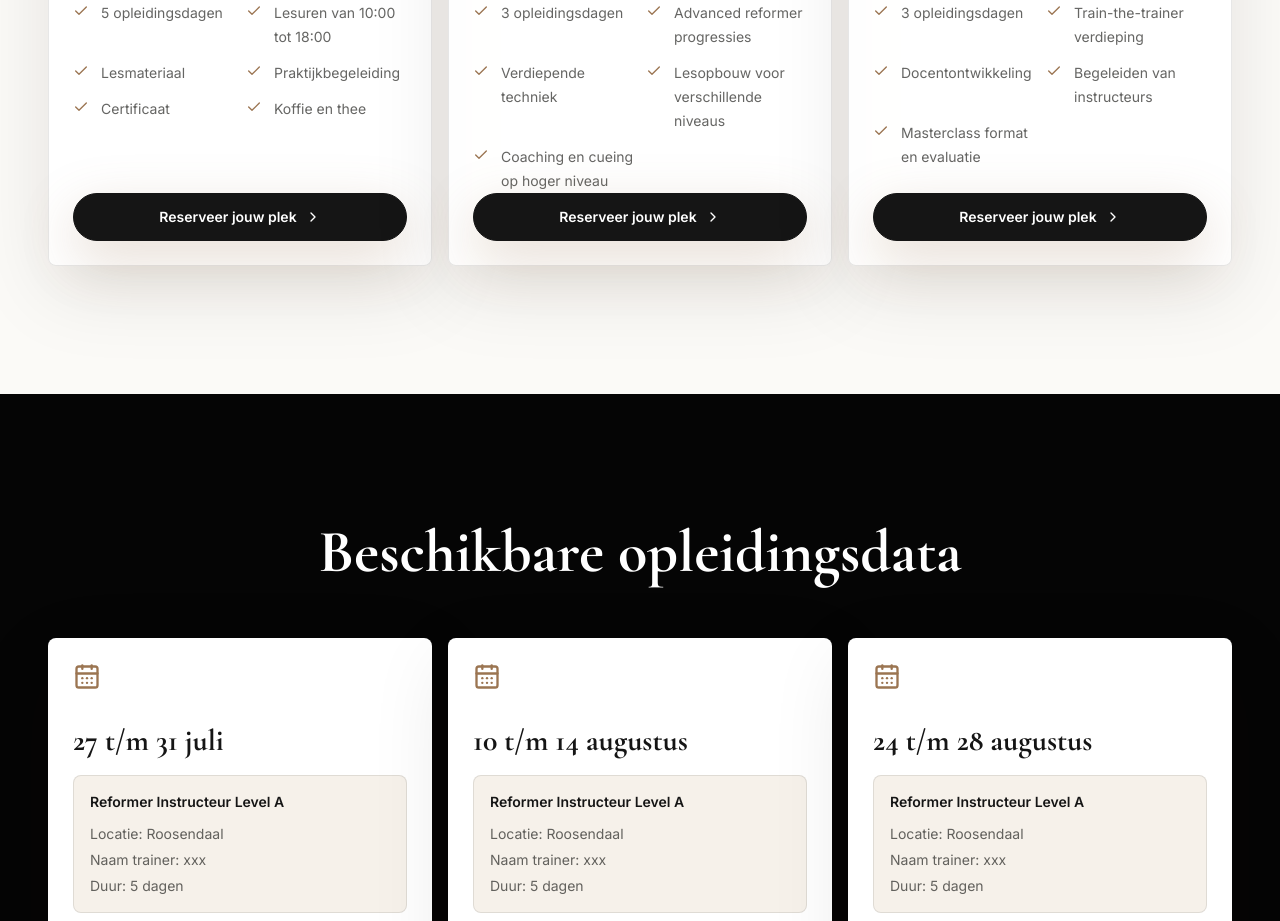
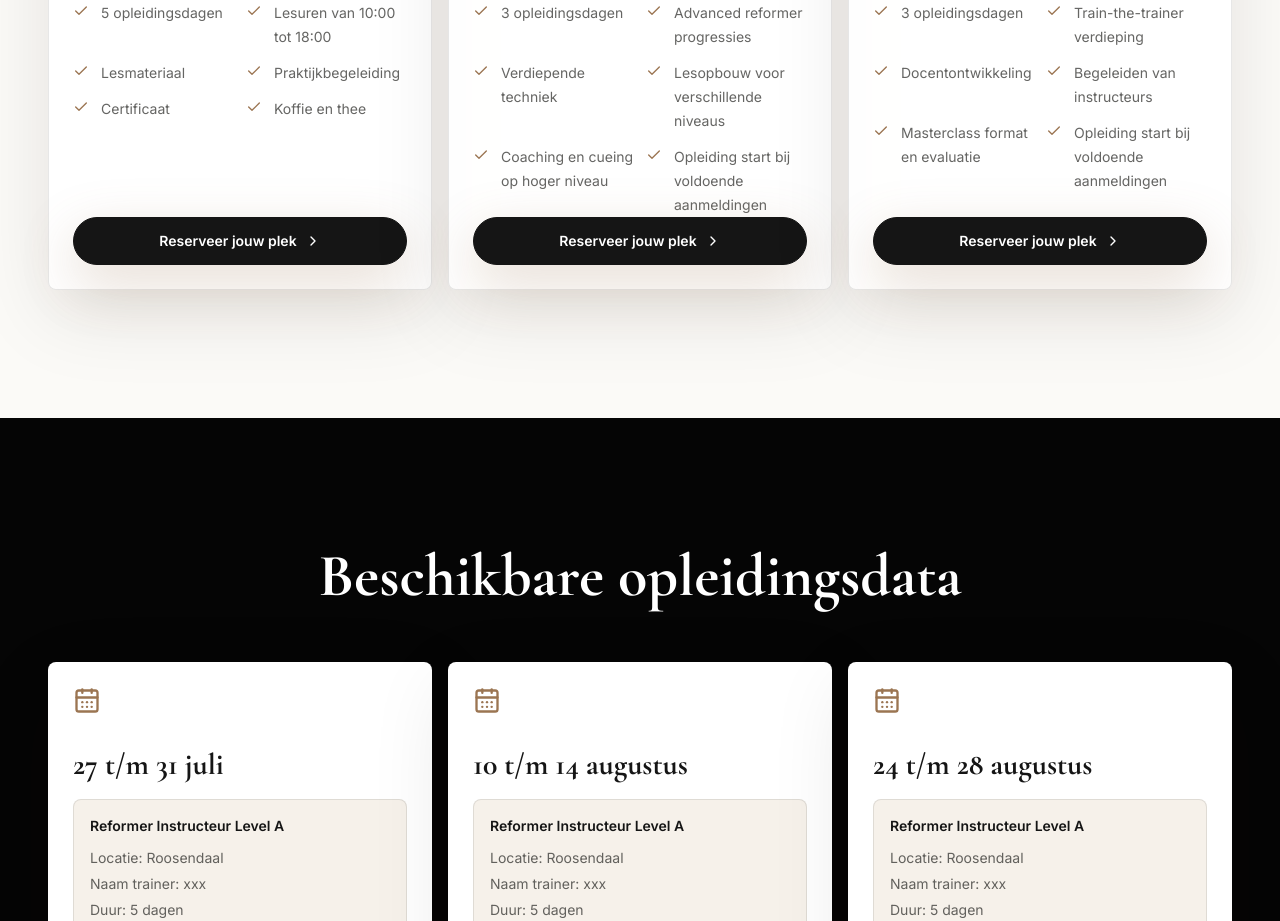
Before and after one commit to jochemsebastiaanvankuijk-rgb/dutch-reformer-academy, a Next.js app: page / in a window 1280 px wide. Shown: the part 1160-2081 px from the top of the page. Built offline with nearby package versions, Linux system fonts and the light colour scheme.

Commit message:
Add enrollment note for level B and C

```diff
--- a/components/LandingPage.tsx
+++ b/components/LandingPage.tsx
@@ -223,7 +223,8 @@ const packages = [
       "Advanced reformer progressies",
       "Verdiepende techniek",
       "Lesopbouw voor verschillende niveaus",
-      "Coaching en cueing op hoger niveau"
+      "Coaching en cueing op hoger niveau",
+      "Opleiding start bij voldoende aanmeldingen"
     ]
   },
   {
@@ -235,7 +236,8 @@ const packages = [
       "Train-the-trainer verdieping",
       "Docentontwikkeling",
       "Begeleiden van instructeurs",
-      "Masterclass format en evaluatie"
+      "Masterclass format en evaluatie",
+      "Opleiding start bij voldoende aanmeldingen"
     ]
   }
 ];
```
